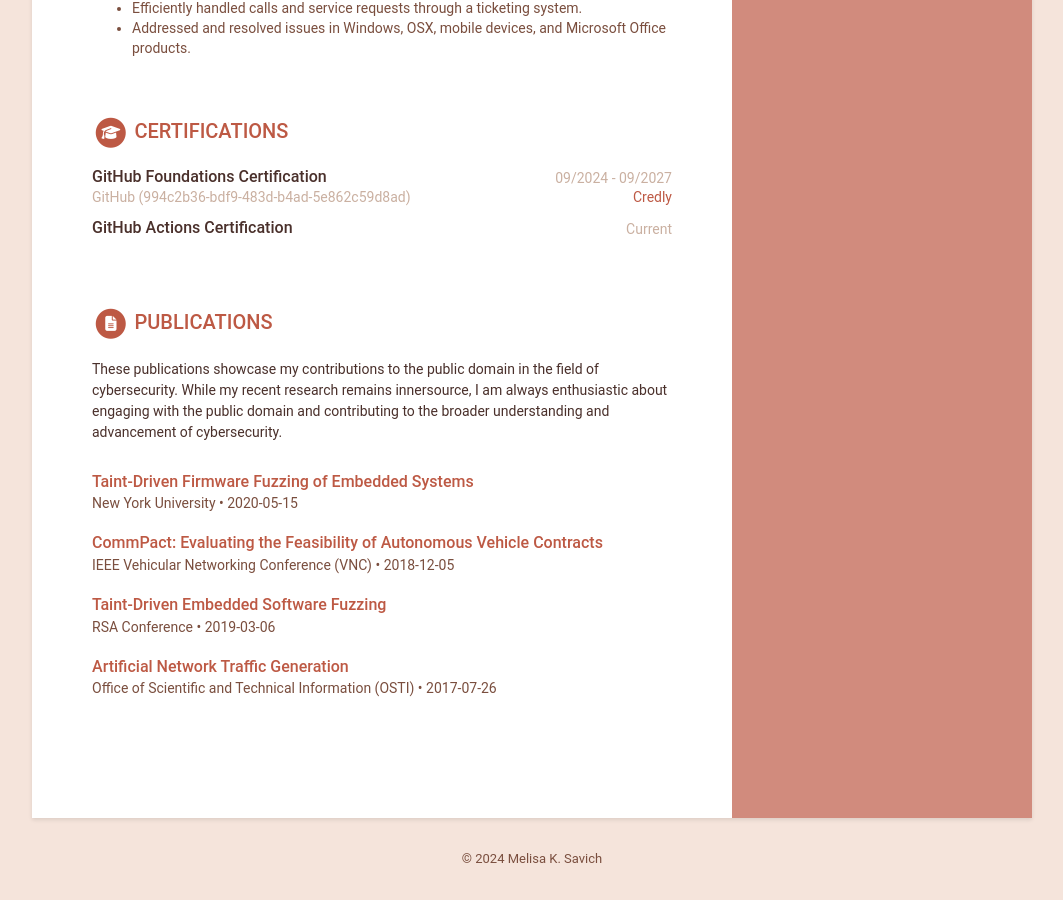
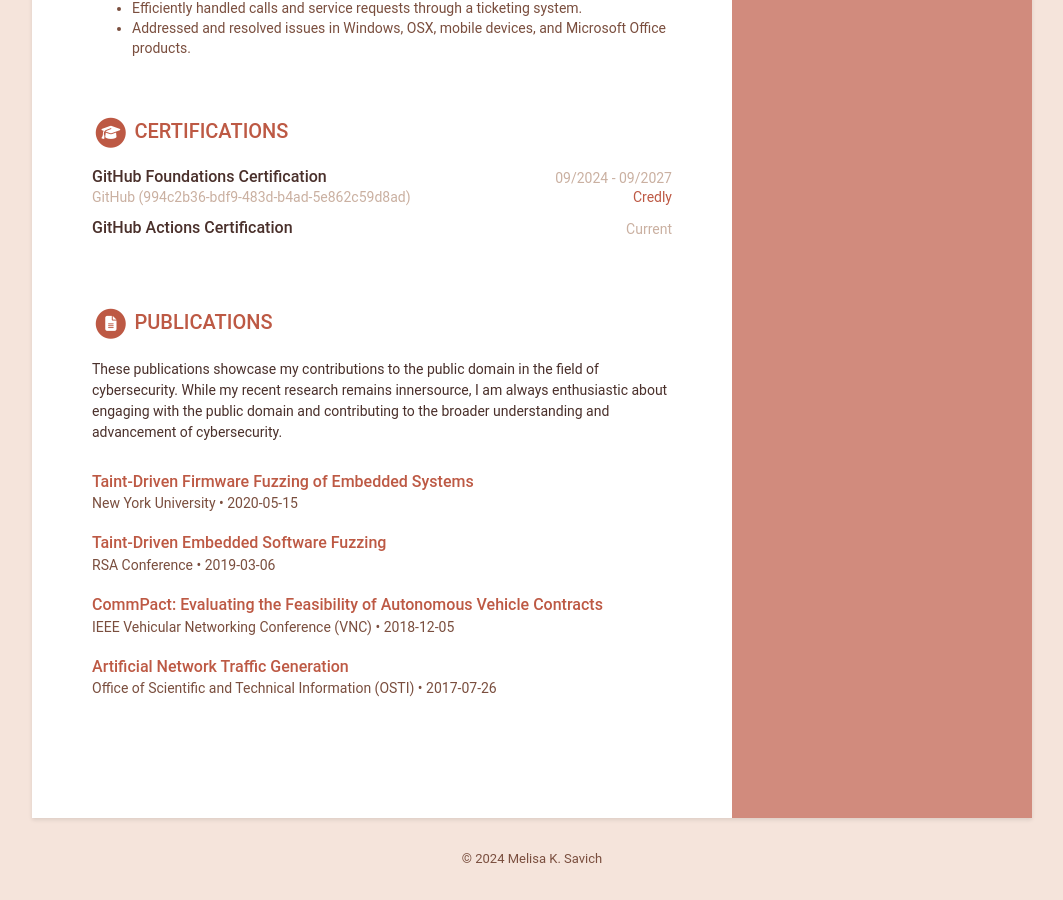
Before and after one commit to m3lixir/online-cv, a Jekyll site: the page built from index.html, in a window 1280 px wide and 900 px high, scrolled down 2756 px. Shown: the whole window, without its empty margins (108-1171 px from the left). Built offline with Jekyll 4.4.1, drawn with Linux system fonts in a browser that asks for light colours; part of the change alters nothing that is shown.

Commit message:
swap order of pubs

```diff
--- a/_data/data.yml
+++ b/_data/data.yml
@@ -173,15 +173,15 @@ publications:
         authors:
         conference: New York University • 2020-05-15
 
+      - title: "Taint-Driven Embedded Software Fuzzing"
+        link: /pubs/taint-driven-embedded-software-fuzzing-poster.pdf
+        authors:
+        conference: RSA Conference • 2019-03-06
+
       - title: "CommPact: Evaluating the Feasibility of Autonomous Vehicle Contracts"
         link: /pubs/commpact-evaluating-autonomous-vehicle-contracts.pdf
         authors:
         conference: IEEE Vehicular Networking Conference (VNC) • 2018-12-05
-
-      - title: "Taint-Driven Embedded Software Fuzzing"
-        link: /pubs/taint-driven-embedded-software-fuzzing-poster.pdf
-        authors:
-        conference: RSA Conference • 2019-03-06
 
       - title: Artificial Network Traffic Generation
         link: /pubs/artificial-network-traffic-generation-poster.pdf
```
